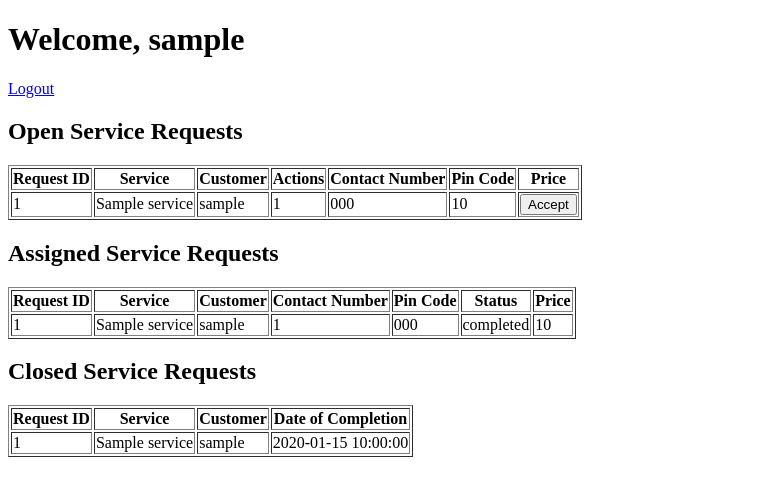
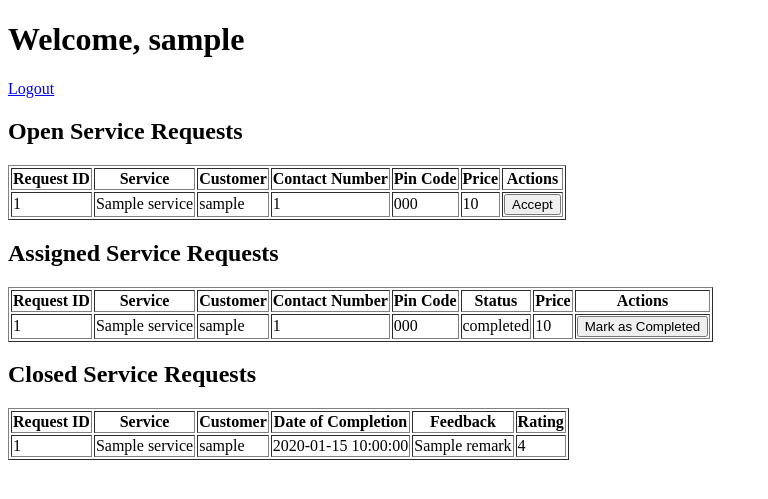
Before and after one commit to mohammadanas02/Household-Service-Application, a Python web app: template Templates/professional_dashboard.html in a window 1280 px wide. Shown: the top 499 px of the page, without its empty margins (0-768 px from the left). Run offline with Jinja, Linux system fonts and the light colour scheme; the template is opened without the code that fills it: most values are stand-ins (such as "Sample title", 1, 10 or a date in 2020).

Commit message:
Changes in professional dashboard

```diff
--- a/Templates/professional_dashboard.html
+++ b/Templates/professional_dashboard.html
@@ -16,18 +16,18 @@
             <th>Request ID</th>
             <th>Service</th>
             <th>Customer</th>
-            <th>Actions</th>
             <th>Contact Number</th>
             <th>Pin Code</th>
             <th>Price</th>
+            <th>Actions</th>
         </tr>
         {% for request in open_requests %}
         <tr>
             <td>{{ request.id }}</td>
             <td>{{ request.service.name }}</td>
             <td>{{ request.customer.username }}</td>
-            <td>{{ request.contact_number }}</td>
-            <td>{{ request.pin_code }}</td>
+            <td>{{ request.customer.contact_number }}</td>
+            <td>{{ request.customer.pin_code }}</td>
             <td>{{ request.service.price }}</td>
             <td>
                 <form action="{{ url_for('accept_service_request', curr_login_id=curr_login_id, request_id=request.id) }}" method="post">
@@ -38,7 +38,7 @@
         {% endfor %}
         {% if not open_requests %}
         <tr>
-            <td colspan="4">No open service requests available.</td>
+            <td colspan="7">No open service requests available.</td>
         </tr>
         {% endif %}
     </table>
@@ -53,22 +53,28 @@
             <th>Contact Number</th>
             <th>Pin Code</th>
             <th>Status</th>
-            <th>Price</th> <!-- Added Price column -->
+            <th>Price</th>
+            <th>Actions</th>
         </tr>
         {% for request in assigned_requests %}
         <tr>
             <td>{{ request.id }}</td>
             <td>{{ request.service.name }}</td>
             <td>{{ request.customer.username }}</td>
-            <td>{{ request.contact_number }}</td> <!-- Display contact number -->
-            <td>{{ request.pin_code }}</td> <!-- Display pin code -->
+            <td>{{ request.customer.contact_number }}</td>
+            <td>{{ request.customer.pin_code }}</td>
             <td>{{ request.status }}</td>
-            <td>{{ request.service.price }}</td> <!-- Display price -->
+            <td>{{ request.service.price }}</td>
+            <td>
+                <form action="{{ url_for('mark_service_completed', curr_login_id=curr_login_id, request_id=request.id) }}" method="post">
+                    <button type="submit">Mark as Completed</button>
+                </form>
+            </td>
         </tr>
         {% endfor %}
         {% if not assigned_requests %}
         <tr>
-            <td colspan="7">No assigned service requests available.</td>
+            <td colspan="8">No assigned service requests available.</td>
         </tr>
         {% endif %}
     </table>
@@ -81,6 +87,8 @@
             <th>Service</th>
             <th>Customer</th>
             <th>Date of Completion</th>
+            <th>Feedback</th>
+            <th>Rating</th>
         </tr>
         {% for request in closed_requests %}
         <tr>
@@ -88,11 +96,13 @@
             <td>{{ request.service.name }}</td>
             <td>{{ request.customer.username }}</td>
             <td>{{ request.date_of_completion }}</td>
+            <td>{{ request.remark }}</td>
+            <td>{{ request.rating }}</td>
         </tr>
         {% endfor %}
         {% if not closed_requests %}
         <tr>
-            <td colspan="4">No closed service requests available.</td>
+            <td colspan="6">No closed service requests available.</td>
         </tr>
         {% endif %}
     </table>
```
